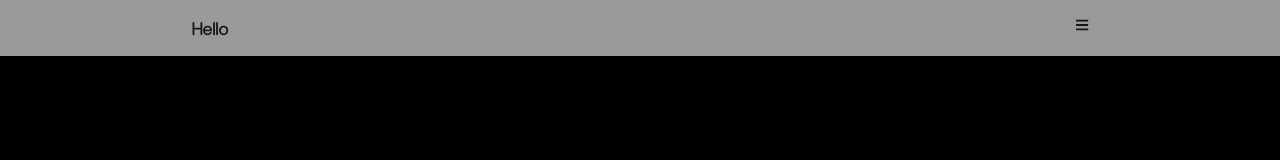
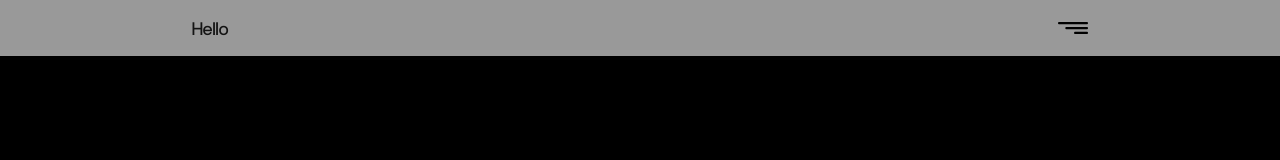
Before and after one commit to kreative/dreamflow-site, a Next.js app: page / in a window 1280 px wide. Shown: the top 160 px of the page. Built offline with nearby package versions, Linux system fonts and the light colour scheme; a web font is replaced by a local one.

Commit message:
Started the navbar

```diff
--- a/components/Navbar/Navbar.js
+++ b/components/Navbar/Navbar.js
@@ -1,25 +1,68 @@
 import React, { Component } from "react";
 import Wrapper from "../Wrapper/Wrapper";
 import { Container, Row, Col } from "react-grid-system";
-import { FontAwesomeIcon } from "@fortawesome/react-fontawesome";
-import { faBars } from "@fortawesome/free-solid-svg-icons";
 
 class DreamflowNavbar extends Component {
+  handleToggle() {
+    document.getElementById("__overlay").style.width = "100%";
+  }
+
   render() {
     return (
+      <div>
         <div className="Navbar__Wrapper">
           <Wrapper bg="rgab(0,0,0,0)" paddingTop="15px" paddingBottom="15px">
-          <Container style={{padding:"0px"}} fluid>
+            <Container style={{ padding: "0px" }} fluid>
               <Row nogutter>
                 <Col>
                   <p>Hello</p>
                 </Col>
-              <Col style={{textAlign:"right"}}>
-                <FontAwesomeIcon icon={faBars} />
+                <Col
+                  style={{
+                    textAlign: "right",
+                    display: "flex",
+                    flexDirection: "column",
+                    justifyContent: "center",
+                    alignItems: "flex-end",
+                  }}
+                >
+                  <svg
+                    className="toggle"
+                    viewBox="0 0 154 62"
+                    xmlns="http://www.w3.org/2000/svg"
+                    onClick={this.handleToggle}
+                  >
+                    <rect width="154" height="11.7297" rx="5" fill="black" />
+                    <rect
+                      x="37.6047"
+                      y="25.1351"
+                      width="116.395"
+                      height="11.7297"
+                      rx="5"
+                      fill="black"
+                    />
+                    <rect
+                      x="82.3721"
+                      y="50.2703"
+                      width="71.6279"
+                      height="11.7297"
+                      rx="5"
+                      fill="black"
+                    />
+                  </svg>
                 </Col>
               </Row>
             </Container>
           </Wrapper>
+        </div>
+        <div className="overlay" id="__overlay">
+          <div className="overlay-content">
+            <a href="#">About</a>
+            <a href="#">Services</a>
+            <a href="#">Clients</a>
+            <a href="#">Contact</a>
+          </div>
+        </div>
         <style jsx>{`
           .Navbar__Wrapper {
             background: rgba(255, 255, 255, 0.6);
@@ -38,8 +81,42 @@ class DreamflowNavbar extends Component {
             padding: 20px 10%;
           }
 
+          .toggle {
+            width: 30px;
+          }
+
           .logo {
             width: 30%;
+          }
+
+          .overlay {
+            height: 100%;
+            width: 0;
+            position: fixed; /* Stay in place */
+            z-index: 2000; /* Sit on top */
+            left: 0;
+            top: 0;
+            background-color: rgb(0, 0, 0); /* Black fallback color */
+            background-color: rgba(0, 0, 0, 0.9); /* Black w/opacity */
+            overflow-x: hidden; /* Disable horizontal scroll */
+            transition: 0.5s; /* 0.5 second transition effect to slide in or slide down the overlay (height or width, depending on reveal) */
+          }
+
+          .overlay-content {
+            position: relative;
+            top: 50%;
+            width: 100%;
+            text-align: center;
+            margin-top: 30px;
+          }
+
+          .overlay a {
+            padding: 8px;
+            text-decoration: none;
+            font-size: 36px;
+            color: #818181;
+            display: block;
+            transition: 0.3s;
           }
         `}</style>
       </div>
```
Also changed, not shown: public/svg/navbar-toggle.svg (added). Lines whose indentation alone changed are shown as unchanged.
